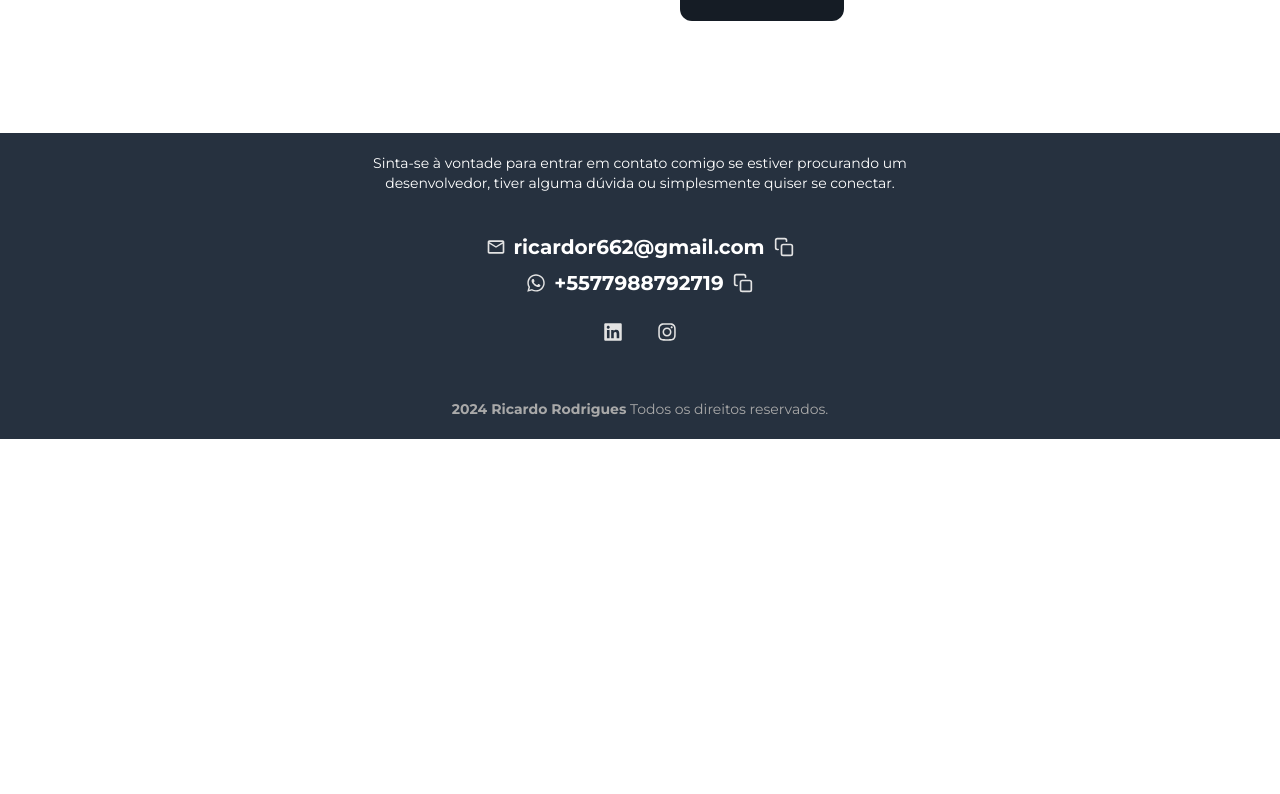
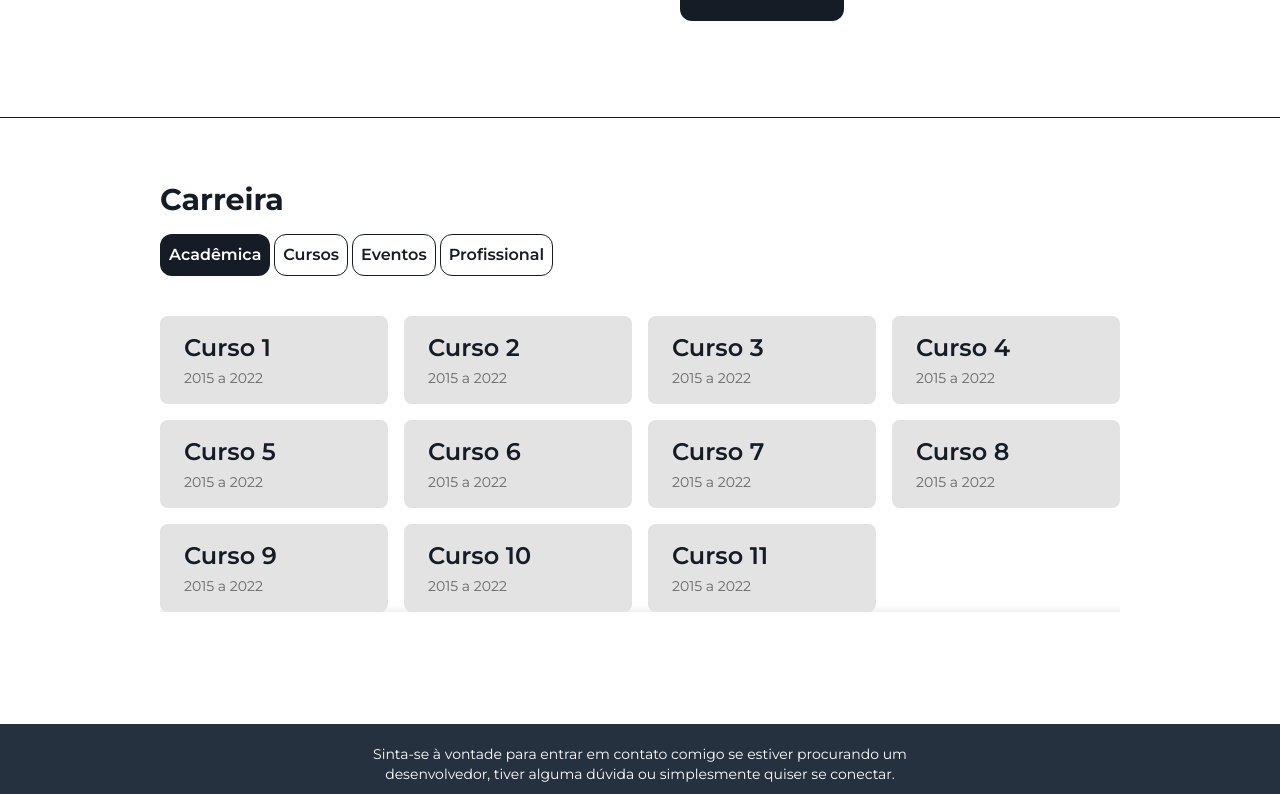
Before and after one commit to ricardorodriguespes17/ricardo-web, a Next.js app: page / in a window 1280 px wide. Shown: the part 1186-1980 px from the top of the page. Before the commit the page ends 1625 px from the top, so only its background shows below. Built offline with nearby package versions, Linux system fonts and the light colour scheme.

Commit message:
feat: create career session component

```diff
--- a/src/app/page.tsx
+++ b/src/app/page.tsx
@@ -1,6 +1,7 @@
 import Footer from "@/components/layout/Footer"
 import Header from "@/components/layout/Header"
 import AboutSession from "@/components/sessions/AboutSession"
+import CareerSession from "@/components/sessions/CareerSession"
 import PresentationSession from "@/components/sessions/PresentationSession"
 
 const HomePage = () => {
@@ -11,6 +12,7 @@ const HomePage = () => {
       <main>
         <PresentationSession />
         <AboutSession />
+        <CareerSession />
       </main>
 
       <Footer />
--- /dev/null
+++ b/src/components/common/CareerItems.tsx
@@ -0,0 +1,20 @@
+"use client"
+
+const CareerItems = () => {
+  const courses = new Array(11)
+    .fill("Curso")
+    .map((item, index) => `${item} ${index + 1}`)
+
+  return (
+    <div className="grid grid-cols-1 sm:grid-cols-2 md:grid-cols-3 lg:grid-cols-4 mt-10 gap-4 max-h-[300px] overflow-auto shadow-[inset_0_-10px_10px_-10px_#00000020]">
+      {courses.map((item) => (
+        <div className="flex h-fit flex-col gap-1 py-4 px-6 rounded-lg bg-gray-30 dark:bg-dark-100">
+          <h3>{item}</h3>
+          <p className="text-sm text-gray-80 dark:text-gray-50">2015 a 2022</p>
+        </div>
+      ))}
+    </div>
+  )
+}
+
+export default CareerItems
--- /dev/null
+++ b/src/components/common/CareerOptions.tsx
@@ -0,0 +1,27 @@
+"use client"
+
+import { useState } from "react"
+import Button from "../ui/Button"
+
+const options = ["Acadêmica", "Cursos", "Eventos", "Profissional"]
+
+const CareerOptions = () => {
+  const [selected, setSelected] = useState(0)
+
+  return (
+    <div className="flex gap-1">
+      {options.map((item, index) => (
+        <Button
+          key={index}
+          variant={selected === index ? "solid" : "outlined"}
+          size="xs"
+          onClick={() => setSelected(index)}
+        >
+          {item}
+        </Button>
+      ))}
+    </div>
+  )
+}
+
+export default CareerOptions
--- /dev/null
+++ b/src/components/sessions/CareerSession.tsx
@@ -0,0 +1,15 @@
+import CareerItems from "../common/CareerItems"
+import CareerOptions from "../common/CareerOptions"
+import BaseSession from "../layout/BaseSession"
+
+const CareerSession = () => {
+  return (
+    <BaseSession>
+      <h2 className="mb-4">Carreira</h2>
+      <CareerOptions />
+      <CareerItems />
+    </BaseSession>
+  )
+}
+
+export default CareerSession
--- a/src/components/ui/Button.tsx
+++ b/src/components/ui/Button.tsx
@@ -4,7 +4,7 @@ import { twMerge } from "tailwind-merge"
 
 type Props = {
   variant?: "solid" | "outlined" | "plain"
-  size?: "sm" | "md"
+  size?: "xs" | "sm" | "md"
   href?: string
   target?: HTMLAttributeAnchorTarget
 } & ButtonHTMLAttributes<HTMLButtonElement>
@@ -22,7 +22,8 @@ const variants = {
 }
 
 const sizes = {
-  sm: "py-3 px-5 font-sm",
+  xs: "p-2 font-sm",
+  sm: "p-3 font-sm",
   md: "p-4 font-lg",
 }
 
```
